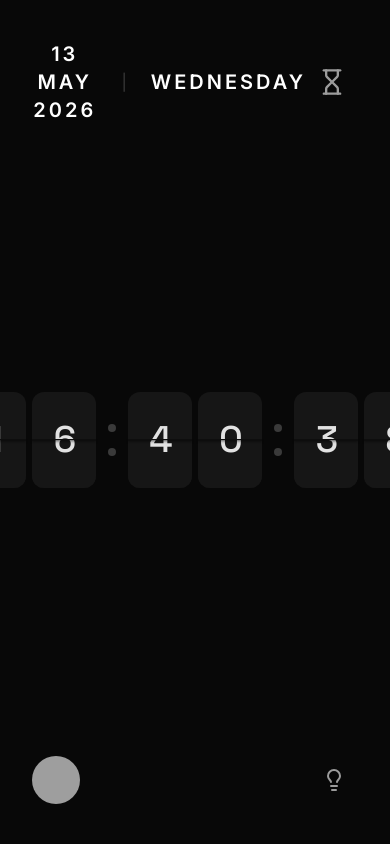
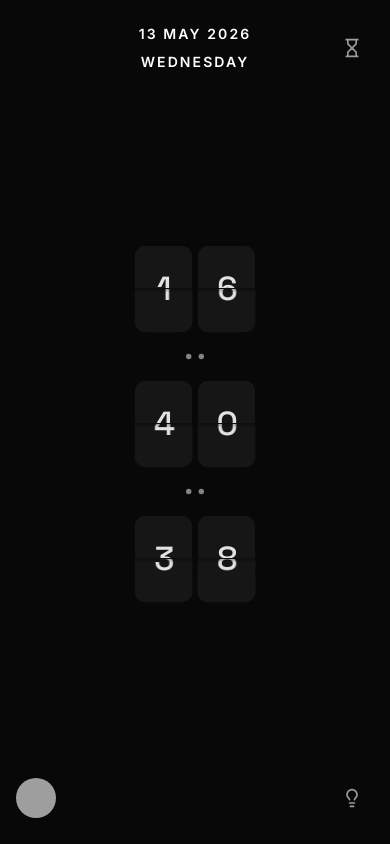
Before and after one commit to chaitanyakumar-ReDSeC/Flip-Clock, a React (Vite) app: page / in a window 390 px wide. Built offline with nearby package versions, Linux system fonts and the light colour scheme; grey boxes are pictures that could not be loaded.

Commit message:
Responsiveness Fixed

```diff
--- a/src/App.tsx
+++ b/src/App.tsx
@@ -181,17 +181,19 @@ export default function App() {
 
   useEffect(() => {
     if (activeDial) {
-      window.addEventListener('mousemove', handleDialMove);
-      window.addEventListener('mouseup', () => setActiveDial(null));
-      window.addEventListener('touchmove', handleDialMove);
-      window.addEventListener('touchend', () => setActiveDial(null));
+      const move = (e: MouseEvent | TouchEvent) => handleDialMove(e);
+      const end = () => setActiveDial(null);
+      window.addEventListener('mousemove', move);
+      window.addEventListener('mouseup', end);
+      window.addEventListener('touchmove', move);
+      window.addEventListener('touchend', end);
+      return () => {
+        window.removeEventListener('mousemove', move);
+        window.removeEventListener('mouseup', end);
+        window.removeEventListener('touchmove', move);
+        window.removeEventListener('touchend', end);
+      };
     }
-    return () => {
-      window.removeEventListener('mousemove', handleDialMove);
-      window.removeEventListener('mouseup', () => setActiveDial(null));
-      window.removeEventListener('touchmove', handleDialMove);
-      window.removeEventListener('touchend', () => setActiveDial(null));
-    };
   }, [activeDial, handleDialMove]);
 
   const toggleTimer = () => {
@@ -216,64 +218,67 @@ export default function App() {
   return (
     <>
       {isLoading && <LoadingScreen onFinish={() => setIsLoading(false)} />}
-
-      <div onDoubleClick={toggleFullScreen} className={`min-h-screen transition-all duration-300 flex flex-col justify-between overflow-hidden px-8 lg:px-20 ${mode === 'dark' ? 'bg-[#080808] text-white' : 'bg-[#f4f4f6] text-black'} ${showHaltColors ? 'bg-red-600 !text-black' : ''}`}>
-        <header className="py-10 lg:py-14 flex justify-between items-center w-full">
-          <div className="hidden sm:block w-12" />
-          <div className="text-center flex gap-6 items-center">
-            <h2 className={`text-xl lg:text-2xl font-extrabold tracking-[0.15em] ${showHaltColors ? 'text-black' : ''}`}>
+      <div onDoubleClick={toggleFullScreen} className={`h-[100dvh] w-[100dvw] transition-all duration-300 flex flex-col justify-between overflow-hidden px-4 lg:px-20 ${mode === 'dark' ? 'bg-[#080808] text-white' : 'bg-[#f4f4f6] text-black'} ${showHaltColors ? 'bg-red-600 !text-black' : ''}`}>
+        <header className="relative py-6 lg:py-14 flex items-center justify-center w-full shrink-0">
+          <div className="absolute left-0">
+             <div className="w-10 h-10 md:w-12 md:h-12" />
+          </div>
+          <div className="flex flex-col md:flex-row items-center justify-center gap-2 md:gap-6 text-center">
+            <h2 className={`text-sm md:text-xl lg:text-2xl font-extrabold tracking-[0.15em] ${showHaltColors ? 'text-black' : ''}`}>
               {currentTime.getDate()} {currentTime.toLocaleString('en-US', { month: 'long' }).toUpperCase()} {currentTime.getFullYear()}
             </h2>
-            <span className="opacity-20">|</span>
-            <h2 className={`text-xl lg:text-2xl font-extrabold tracking-[0.15em] ${showHaltColors ? 'text-black' : ''}`}>
+            <span className="opacity-20 hidden md:block">|</span>
+            <h2 className={`text-sm md:text-xl lg:text-2xl font-extrabold tracking-[0.15em] ${showHaltColors ? 'text-black' : ''}`}>
               {currentTime.toLocaleString('en-US', { weekday: 'long' }).toUpperCase()}
             </h2>
           </div>
+          <div className="absolute right-0">
             <button onClick={() => setView(view === 'clock' ? 'timer' : 'clock')} className="p-3 opacity-60 hover:opacity-100 transition-transform hover:scale-110 active:scale-95">
-            <Hourglass className="w-7 h-7" />
+              <Hourglass className="w-5 h-5 lg:w-7 lg:h-7" />
             </button>
+          </div>
         </header>
-
-        <main className="flex-grow flex flex-col items-center justify-center relative">
+        <main className="flex-grow flex flex-col items-center justify-center relative w-full overflow-hidden">
           <AnimatePresence mode="wait">
             {view === 'clock' ? (
-              <motion.div key="clock-display" initial={{ opacity: 0, y: 5 }} animate={{ opacity: 1, y: 0 }} exit={{ opacity: 0, y: -5 }} className="flex items-center justify-center">
+              <motion.div key="clock-display" initial={{ opacity: 0, y: 5 }} animate={{ opacity: 1, y: 0 }} exit={{ opacity: 0, y: -5 }} className="flex flex-col md:flex-row items-center justify-center scale-90 sm:scale-100 gap-4 md:gap-0">
                 <DigitPair value={currentTime.getHours()} isFinished={false} />
-                <Colon isFinished={false} />
+                <div className="hidden md:block"><Colon isFinished={false} /></div>
+                <div className="md:hidden"><div className="flex gap-2 p-2 opacity-50"><div className="w-1.5 h-1.5 rounded-full bg-current" /><div className="w-1.5 h-1.5 rounded-full bg-current" /></div></div>
                 <DigitPair value={currentTime.getMinutes()} isFinished={false} />
-                <Colon isFinished={false} />
+                <div className="hidden md:block"><Colon isFinished={false} /></div>
+                <div className="md:hidden"><div className="flex gap-2 p-2 opacity-50"><div className="w-1.5 h-1.5 rounded-full bg-current" /><div className="w-1.5 h-1.5 rounded-full bg-current" /></div></div>
                 <DigitPair value={currentTime.getSeconds()} isFinished={false} />
               </motion.div>
             ) : (
-              <motion.div key="timer-display" initial={{ opacity: 0, y: 5 }} animate={{ opacity: 1, y: 0 }} exit={{ opacity: 0, y: -5 }} className="flex flex-col items-center justify-center">
-                <div className="flex items-center justify-center">
+              <motion.div key="timer-display" initial={{ opacity: 0, y: 5 }} animate={{ opacity: 1, y: 0 }} exit={{ opacity: 0, y: -5 }} className="flex flex-col items-center justify-center scale-90 sm:scale-100">
+                <div className="flex flex-col md:flex-row items-center justify-center gap-4 md:gap-0">
                   <DigitPair value={Math.floor(timeLeft / 3600)} isFinished={showHaltColors} />
-                  <Colon isFinished={showHaltColors} />
+                  <div className="hidden md:block"><Colon isFinished={showHaltColors} /></div>
                   <DigitPair value={Math.floor((timeLeft % 3600) / 60)} isFinished={showHaltColors} />
-                  <Colon isFinished={showHaltColors} />
+                  <div className="hidden md:block"><Colon isFinished={showHaltColors} /></div>
                   <DigitPair value={timeLeft % 60} isFinished={showHaltColors} />
                 </div>
-
-                <div className="mt-12 flex flex-col items-center gap-8">
-                  <div className="flex gap-16">
+                <div className="mt-8 lg:mt-12 flex flex-col items-center gap-6 lg:gap-8">
+                  <div className="flex gap-8 lg:gap-16">
                     {(['h', 'm', 's'] as const).map((unit) => (
                       <div key={unit} className="flex flex-col items-center">
                         <span className="text-[10px] uppercase tracking-widest opacity-40 mb-2">{unit === 'h' ? 'Hrs' : unit === 'm' ? 'Min' : 'Sec'}</span>
                         <button
                           onMouseDown={() => !isTimerRunning && setActiveDial(unit)}
-                          className={`dial-trigger w-12 h-12 rounded-full border-2 border-current flex items-center justify-center transition-all ${activeDial === unit ? 'scale-125 bg-current text-reverse' : 'opacity-60 hover:opacity-100'}`}
+                          onTouchStart={() => !isTimerRunning && setActiveDial(unit)}
+                          className={`dial-trigger w-10 h-10 lg:w-12 lg:h-12 rounded-full border-2 border-current flex items-center justify-center transition-all ${activeDial === unit ? 'scale-125 bg-current text-reverse' : 'opacity-60 hover:opacity-100'}`}
                         >
                           <span className="font-mono font-bold">{timerInputs[unit]}</span>
                         </button>
                       </div>
                     ))}
                   </div>
-
                   <div className="flex gap-4">
-                    <button onClick={toggleTimer} className={`px-10 py-3 rounded-full font-bold uppercase tracking-widest text-xs transition-all ${showHaltColors ? 'bg-black text-red-600' : 'bg-current text-black'}`} style={{backgroundColor: showHaltColors ? '' : 'white'}}>
+                    <button onClick={toggleTimer} className={`px-8 lg:px-10 py-2 lg:py-3 rounded-full font-bold uppercase tracking-widest text-[10px] lg:text-xs transition-all ${showHaltColors ? 'bg-black text-red-600' : 'bg-current text-black'}`} style={{backgroundColor: showHaltColors ? '' : 'white'}}>
                       {isTimerRunning ? 'Pause' : 'Start'}
                     </button>
-                    <button onClick={resetTimer} className="px-10 py-3 rounded-full border border-current font-bold uppercase tracking-widest text-xs opacity-70 hover:opacity-100">
+                    <button onClick={resetTimer} className="px-8 lg:px-10 py-2 lg:py-3 rounded-full border border-current font-bold uppercase tracking-widest text-[10px] lg:text-xs opacity-70 hover:opacity-100">
                       Reset
                     </button>
                   </div>
@@ -281,27 +286,25 @@ export default function App() {
               </motion.div>
             )}
           </AnimatePresence>
-
           <AnimatePresence>
             {activeDial && (
               <motion.div initial={{ opacity: 0, scale: 0.8 }} animate={{ opacity: 1, scale: 1 }} exit={{ opacity: 0, scale: 0.8 }} className="absolute inset-0 flex items-center justify-center z-50 pointer-events-none">
-                <div ref={dialRef} className="w-80 h-80 rounded-full border-[1px] border-white/10 bg-white/5 backdrop-blur-md relative flex items-center justify-center">
+                <div ref={dialRef} className="w-64 h-64 lg:w-80 lg:h-80 rounded-full border-[1px] border-white/10 bg-white/5 backdrop-blur-md relative flex items-center justify-center">
                   {[...Array(activeDial === 'h' ? 24 : 60)].map((_, i) => (
                     (i % (activeDial === 'h' ? 2 : 5) === 0) && (
-                      <div key={i} className="absolute text-[10px] font-mono opacity-40" style={{ transform: `rotate(${i * (360/(activeDial === 'h' ? 24 : 60))}deg) translateY(-130px)` }}>
+                      <div key={i} className="absolute text-[10px] font-mono opacity-40" style={{ transform: `rotate(${i * (360/(activeDial === 'h' ? 24 : 60))}deg) translateY(-110px)` }}>
                         {i}
                       </div>
                     )
                   ))}
-                  <div className="w-1 h-32 bg-current absolute top-1/2 left-1/2 -translate-x-1/2 origin-top rounded-full" style={{ transform: `rotate(${180 + (timerInputs[activeDial] * (360/(activeDial === 'h' ? 24 : 60)))}deg)` }} />
-                  <div className="text-4xl font-bold font-display">{timerInputs[activeDial]}</div>
+                  <div className="w-1 h-24 lg:h-32 bg-current absolute top-1/2 left-1/2 -translate-x-1/2 origin-top rounded-full" style={{ transform: `rotate(${180 + (timerInputs[activeDial] * (360/(activeDial === 'h' ? 24 : 60)))}deg)` }} />
+                  <div className="text-3xl lg:text-4xl font-bold font-display">{timerInputs[activeDial]}</div>
                 </div>
               </motion.div>
             )}
           </AnimatePresence>
         </main>
-
-        <footer className="py-10 flex justify-between items-center">
+        <footer className="py-6 lg:py-10 flex justify-between items-center shrink-0">
           <motion.a
             initial={{ opacity: 0, x: -50 }}
             animate={{ opacity: 1, x: 0 }}
@@ -309,7 +312,7 @@ export default function App() {
             href="https://github.com/chaitanyakumar-ReDSeC"
             target="_blank"
             rel="noopener noreferrer"
-            className="w-12 h-12 block rounded-full overflow-hidden hover:scale-[1.5] transition-all duration-500 ease-in-out relative group"
+            className="w-10 h-10 lg:w-12 lg:h-12 block rounded-full overflow-hidden hover:scale-[1.5] transition-all duration-500 ease-in-out relative group"
             style={{ perspective: '1000px' }}
           >
             <div className="relative w-full h-full transition-transform duration-500 group-hover:rotate-y-180" style={{ transformStyle: 'preserve-3d' }}>
@@ -321,9 +324,8 @@ export default function App() {
               </div>
             </div>
           </motion.a>
-
           <button onClick={() => setMode(mode === 'light' ? 'dark' : 'light')} className="p-3 opacity-60 hover:opacity-100">
-            <Lightbulb className={mode === 'light' ? 'fill-yellow-400 text-yellow-500' : ''} />
+            <Lightbulb className={mode === 'light' ? 'fill-yellow-400 text-yellow-500 w-5 h-5' : 'w-5 h-5'} />
           </button>
         </footer>
       </div>
```
Lines whose indentation alone changed are shown as unchanged.
